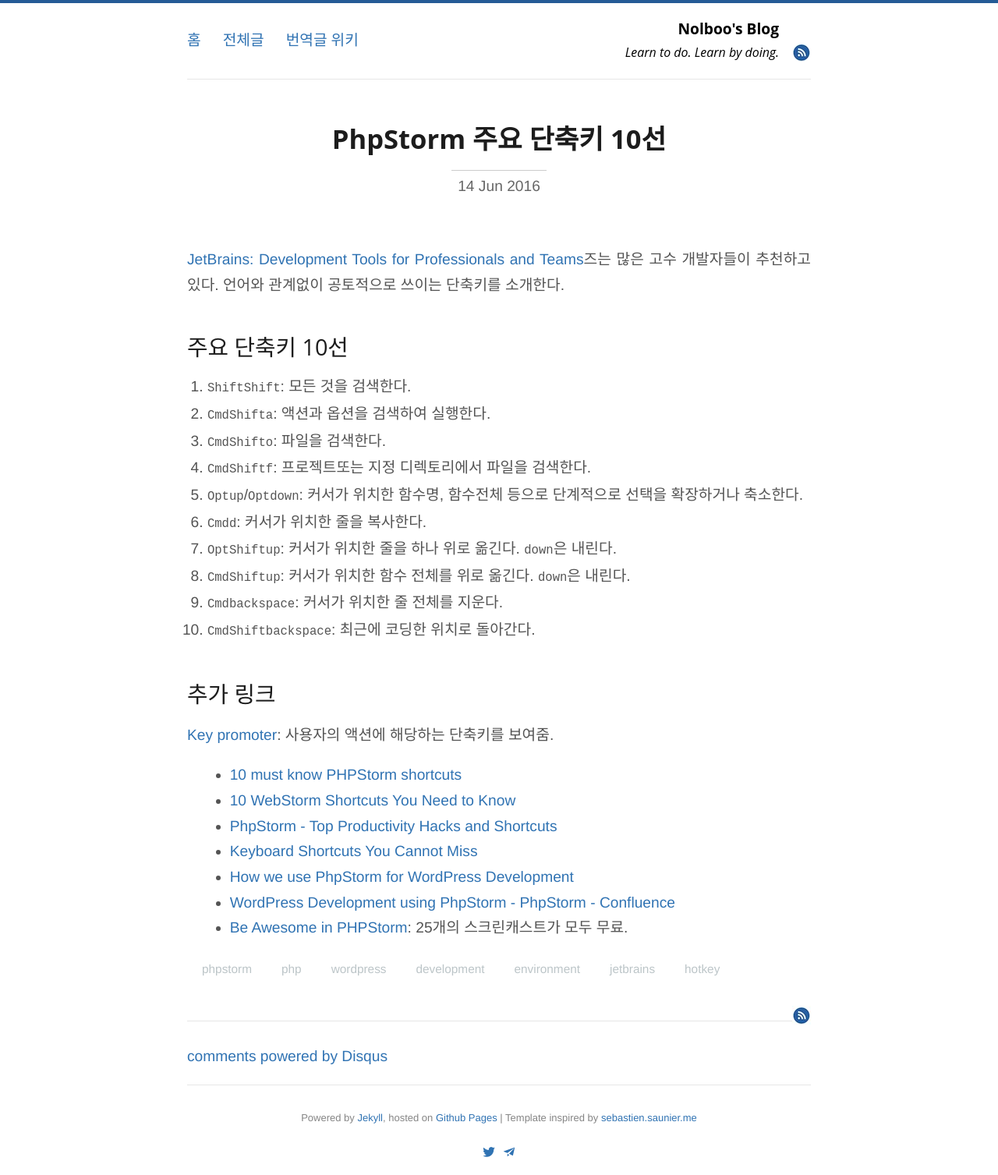
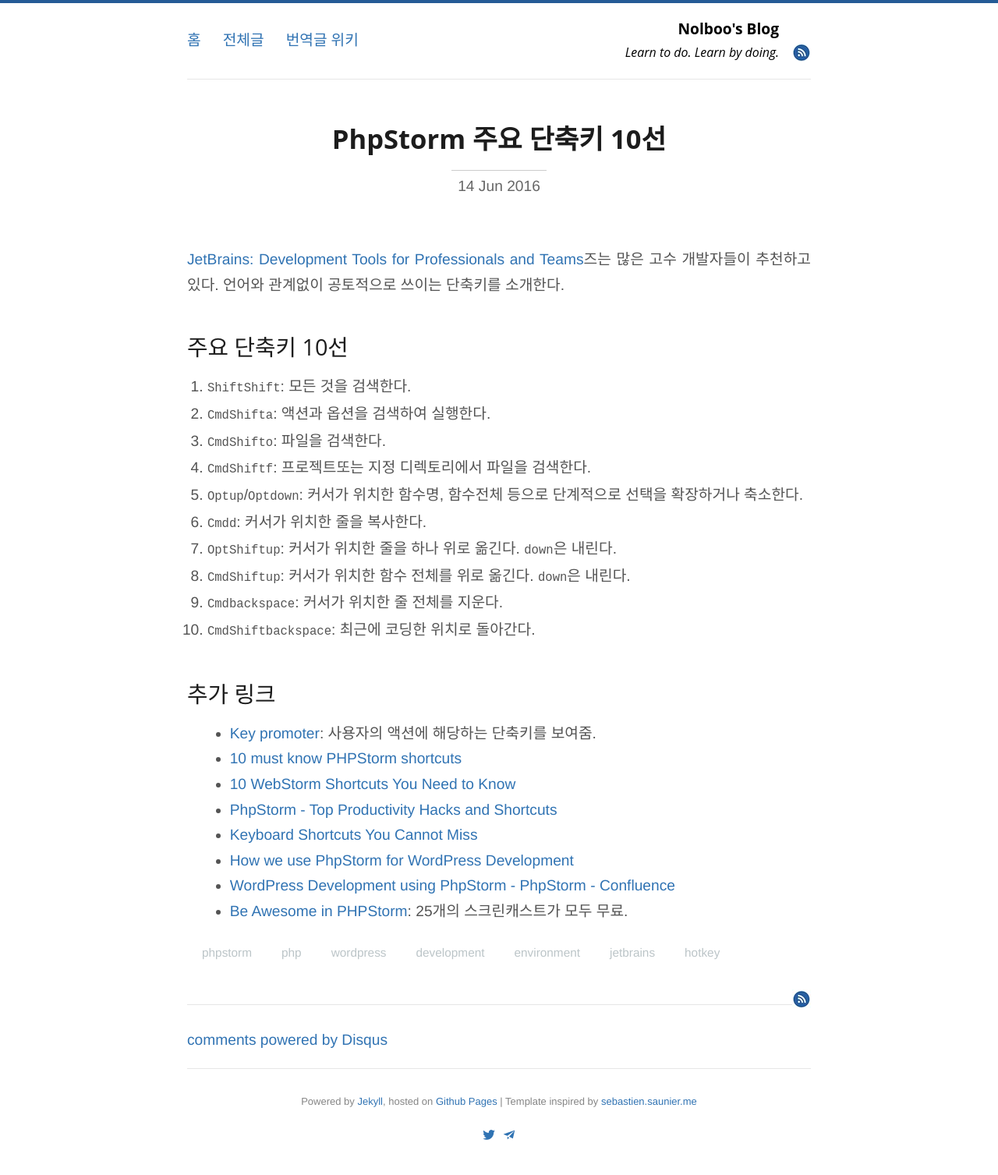
Before and after one commit to nolboo/nolboo.github.io, a Jekyll site: the page built from _posts/2016-06-14-phpstorm-shortcuts.md, in a window 1280 px wide. Shown: the whole page at 78% size. Built offline with Jekyll 4.4.1, drawn with Linux system fonts in a browser that asks for light colours; comment, search, counter and statistics services are not loaded; after the commit the page ends 1486 px from its top, so only the background shows below that.

```diff
--- a/_posts/2016-06-14-phpstorm-shortcuts.md
+++ b/_posts/2016-06-14-phpstorm-shortcuts.md
@@ -23,7 +23,7 @@ tags: [phpstorm, php, wordpress, development, environment, jetbrains, hotkey]
 
 ## 추가 링크
 
-[Key promoter](https://plugins.jetbrains.com/plugin/1003): 사용자의 액션에 해당하는 단축키를 보여줌.
+* [Key promoter](https://plugins.jetbrains.com/plugin/1003): 사용자의 액션에 해당하는 단축키를 보여줌.
 * [10 must know PHPStorm shortcuts](https://www.youtube.com/watch?v=11CjrhFUWGY)
 * [10 WebStorm Shortcuts You Need to Know](http://blog.jetbrains.com/webstorm/2015/06/10-webstorm-shortcuts-you-need-to-know/)
 * [PhpStorm - Top Productivity Hacks and Shortcuts](http://www.sitepoint.com/phpstorm-top-productivity-hacks-shortcuts/)
```
